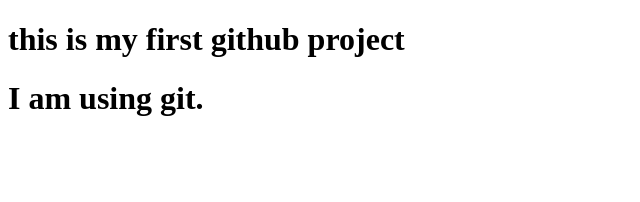
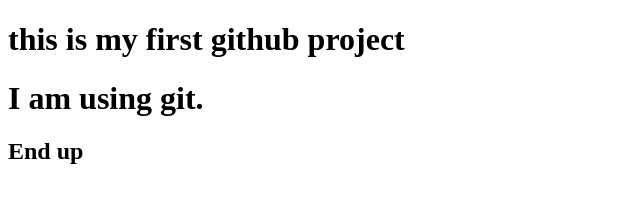
Before and after one commit to tamim0028/my-first-website, a plain HTML site: page index.html in a window 1280 px wide. Shown: the whole page, without its empty margins (0-640 px from the left). Drawn offline with Linux system fonts and the light colour scheme.

Commit message:
Update index.html

```diff
--- a/index.html
+++ b/index.html
@@ -9,5 +9,6 @@
 <body>
     <h1>this is my first github project</h1>
     <h1>I am using git.</h1>
+    <h2> End up </h2>
 </body>
 </html>
```
